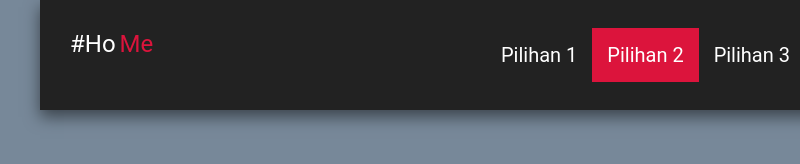
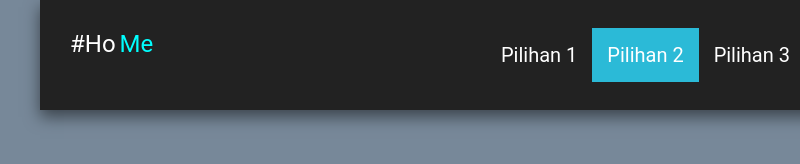
Before and after one commit to Fujitime/Navbar, a plain HTML site: page index.html in a window 1280 px wide. Shown: the full height of the page, 185-985 px from the left. Drawn offline with Linux system fonts and the light colour scheme.

Commit message:
Ganti warna
ganti warna bng

```diff
--- a/style.css
+++ b/style.css
@@ -34,7 +34,7 @@
     font-weight: 400;
 }
 .lastname{
-    color: crimson;
+    color: aqua;
     padding-left: 4px;
 }
 .navigation{
@@ -54,7 +54,7 @@
     text-transform: capitalize;
 }
 .navigation>li>a:hover{
-    color: crimson;
+    color: aqua;
     transition: all .3s ease-in-out
 
 }
@@ -72,7 +72,7 @@
 }
 
 .active{
-    background-color: crimson;
+    background-color: #2bbad7;
     color: white;
     padding: 15px;
 }
```
